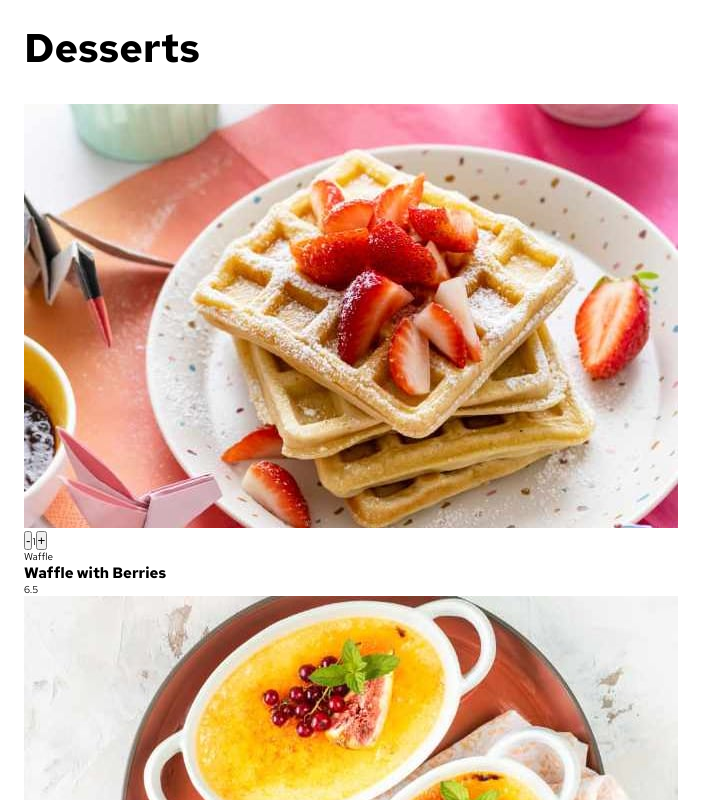
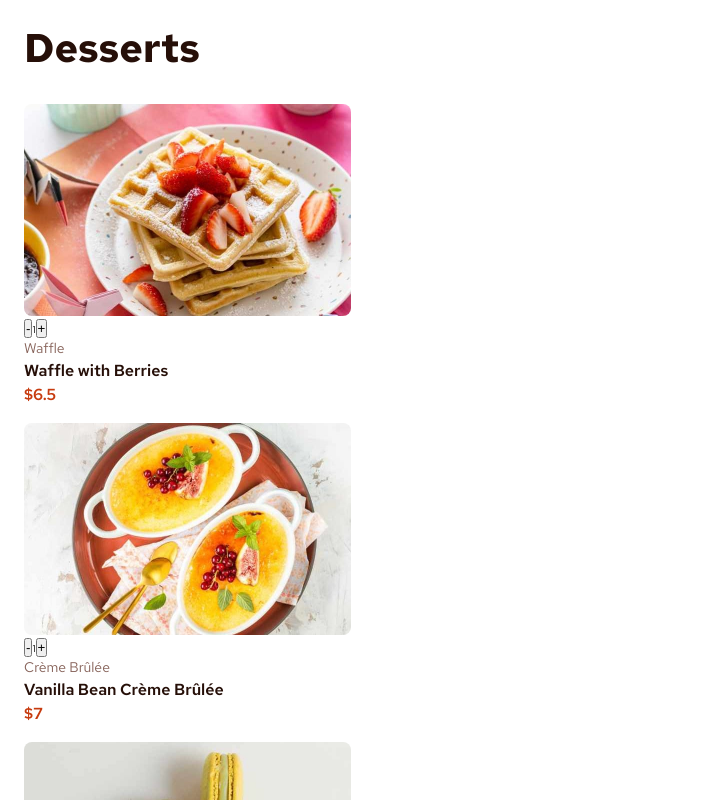
Before and after one commit to raulgaliciab/product-list-cart, a React (Vite) app: page / in a window 1280 px wide. Shown: the top 800 px of the page, without its empty margins (0-717 px from the left). Built offline with nearby package versions, Linux system fonts and the light colour scheme.

Commit message:
Product Item styles

```diff
--- a/src/Components/ProductItem.jsx
+++ b/src/Components/ProductItem.jsx
@@ -3,7 +3,7 @@ export const ProductItem = ({ img, category, name, price }) => {
 
   return (
 
-    <div>
+    <div className="product-item">
 
       <img src={img} alt={name} />
 
@@ -13,9 +13,9 @@ export const ProductItem = ({ img, category, name, price }) => {
         <button>+</button>
       </div>
 
-      <span>{ category }</span>
+      <span className="category">{ category }</span>
       <h2>{ name }</h2>
-      <span>{ price }</span>
+      <span className="price">{ `$${price}` }</span>
 
     </div>
   )
--- a/src/styles/index.css
+++ b/src/styles/index.css
@@ -34,4 +34,41 @@ h1 {
   font-weight: bold;
   line-height: 120%;
   letter-spacing: 0;
+  color: var(--rose-900);
 }
+
+/* Product Item */
+
+.product-item {
+  width: 32.7rem;
+  height: 31.9rem;
+}
+
+.product-item img {
+  object-fit: contain;
+  width: 100%;
+  border-radius: 0.8rem;
+}
+
+.product-item .category {
+  font-size: 1.4rem;
+  line-height: 150%;
+  letter-spacing: 0;
+  color: var(--rose-500);
+}
+
+.product-item h2 {
+  font-size: 1.6rem;
+  font-weight: 600;
+  line-height: 150%;
+  letter-spacing: 0;
+  color: var(--rose-900);
+}
+
+.product-item .price {
+  font-size: 1.6rem;
+  font-weight: 600;
+  line-height: 150%;
+  letter-spacing: 0;
+  color: var(--main-red);
+}
```
